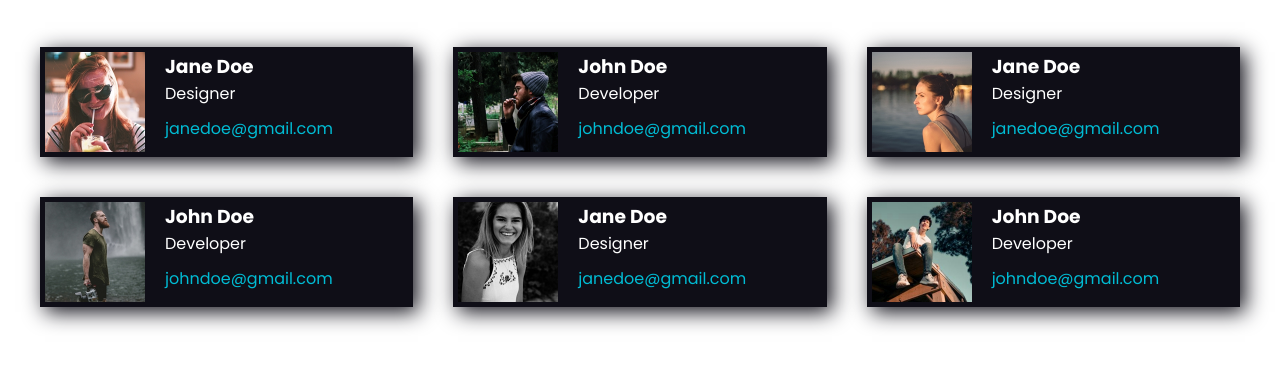
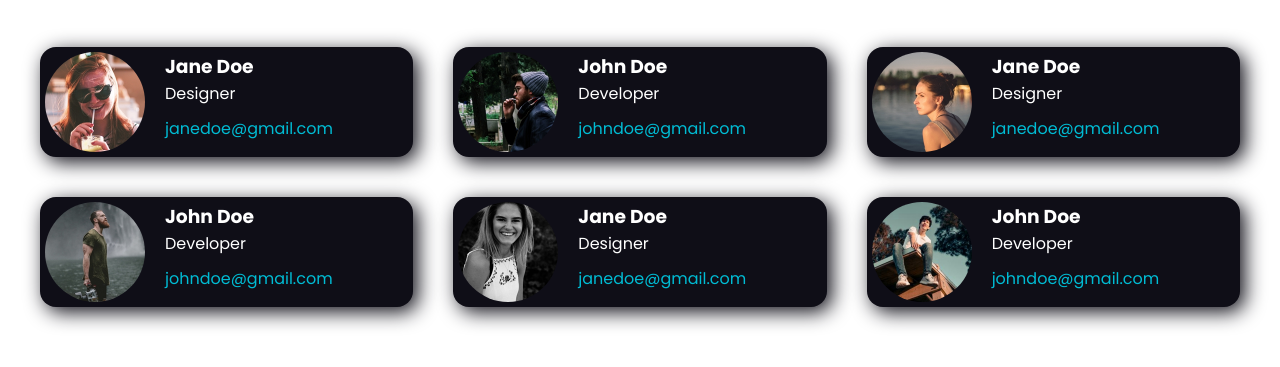
Before and after one commit to FrancescoGentileDev/html-css-float-cards, a plain HTML site: page index.html in a window 1280 px wide. Shown: the part 101-468 px from the top of the page. Drawn offline with Linux system fonts and the light colour scheme.

Commit message:
personalizzato

```diff
--- a/css/style.css
+++ b/css/style.css
@@ -38,6 +38,7 @@ main {
 .float-left img {
     width: 100px;
     height: 100px;
+    border-radius: 50%;
     margin-right: 20px;
     vertical-align: middle;
 
@@ -47,6 +48,7 @@ main {
     padding: 5px;
     width: calc(100% / 3 - 40px);
     margin: 20px;
+    border-radius: 16px;
     color: white;
     box-shadow: #0f0e17 5px 5px 20px;
 }
```
